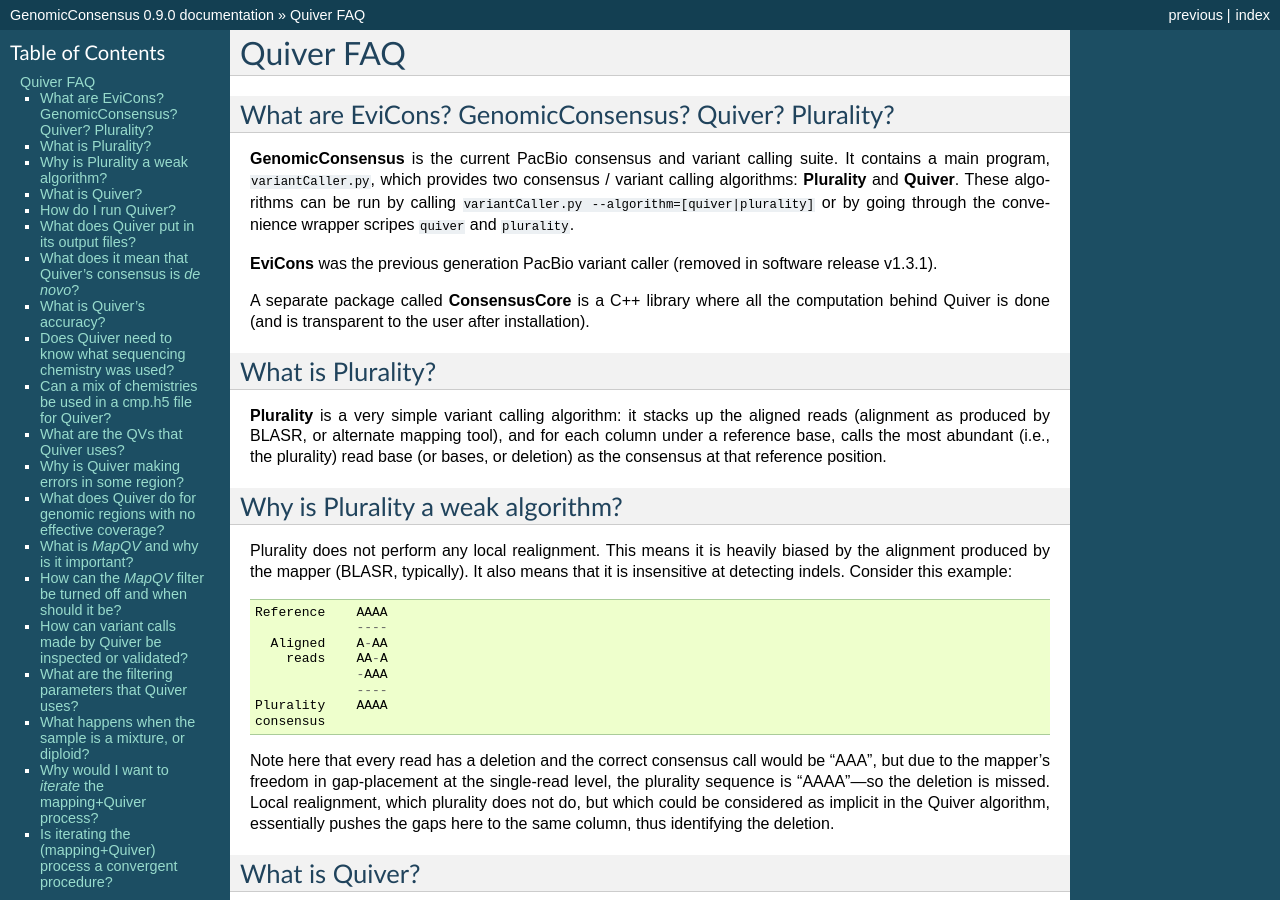
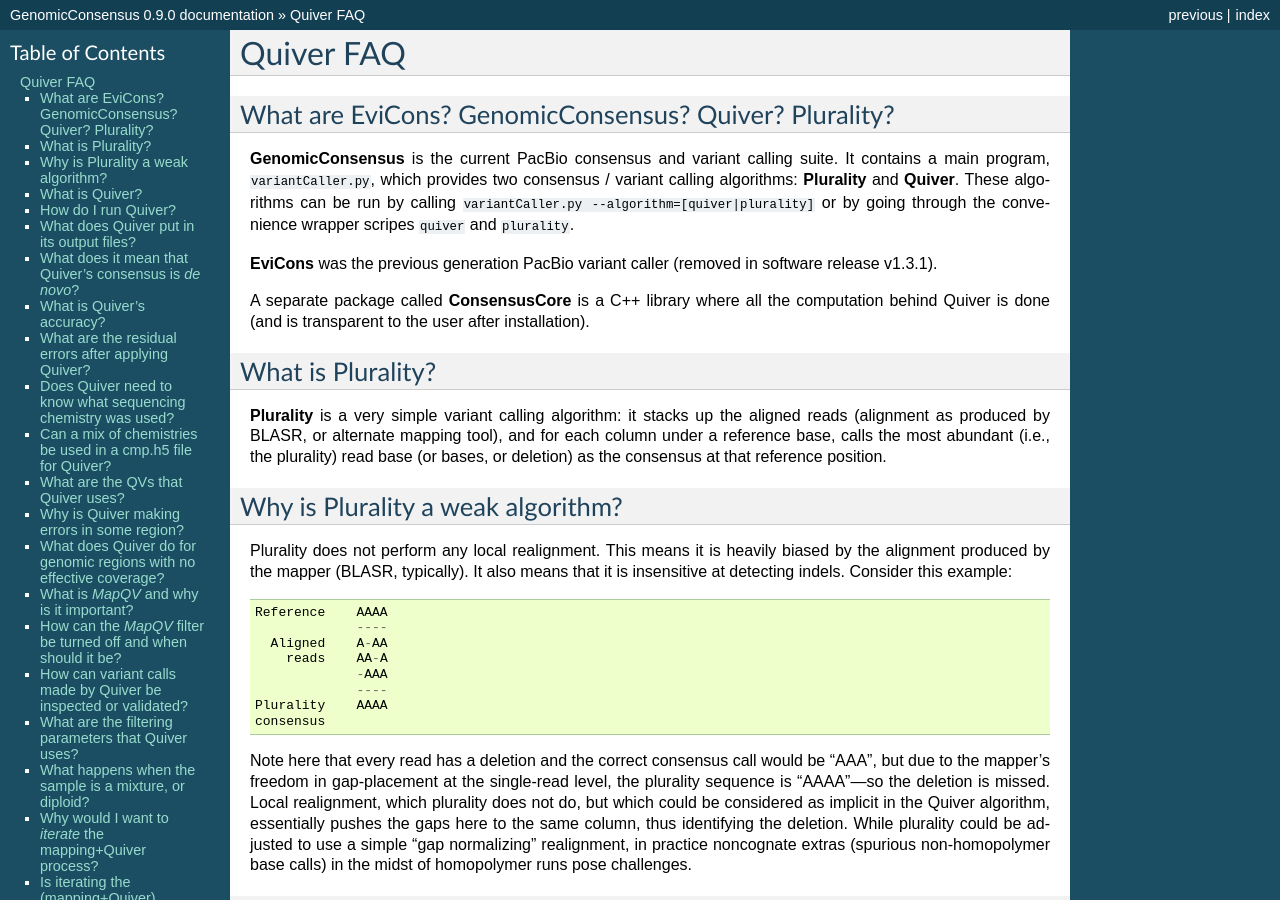
Before and after one commit to splaisan/GenomicConsensus, a Sphinx documentation site: the page built from doc/QuiverFAQ.rst, in a window 1280 px wide and 900 px high. Built offline with Sphinx 7.4.7, drawn with Linux system fonts in a browser that asks for light colours; some of the changed text lies outside the part shown.

Commit message:
FAQ updates for P6
[Tracking bug 25700]

[git-p4: depot-paths = "//depot/software/smrtanalysis/bioinformatics/tools/GenomicConsensus/": change = 141128]

```diff
--- a/doc/QuiverFAQ.rst
+++ b/doc/QuiverFAQ.rst
@@ -42,7 +42,10 @@
 deletion is missed.  Local realignment, which plurality does not do,
 but which could be considered as implicit in the Quiver algorithm,
 essentially pushes the gaps here to the same column, thus identifying
-the deletion.
+the deletion.  While plurality could be adjusted to use a simple "gap
+normalizing" realignment, in practice noncognate extras (spurious
+non-homopolymer base calls) in the midst of homopolymer runs pose
+challenges.
 
 What is Quiver?
 ---------------
@@ -143,6 +145,13 @@
 of 99.999%.  These accuracy expectations are based on routine
 validations performed on multiple bacterial genomes before each
 chemistry release.
+
+What are the residual errors after applying Quiver?
+---------------------------------------------------
+
+If there are errors remaining applying Quiver, they will almost
+invariably be homopolymer run-length errors (insertions or deletions).
+
 
 
 Does Quiver need to know what sequencing chemistry was used?
```
Also changed, not shown: other parts of doc/QuiverFAQ.rst (+18 -19 lines).
